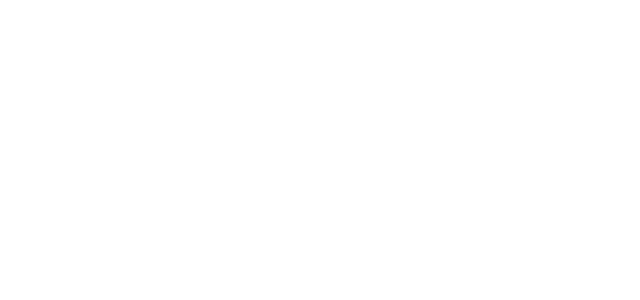
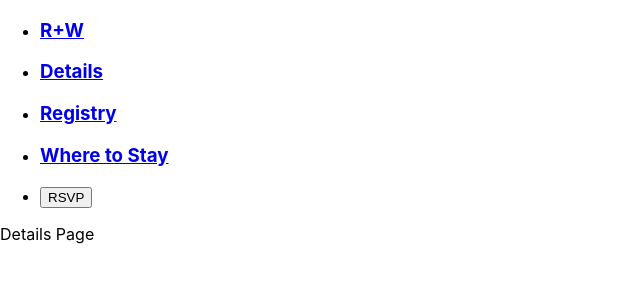
Before and after one commit to JGore99/will-and-robyn, a React (Create React App) app: page /details in a window 1280 px wide. Shown: the top 300 px of the page, without its empty margins (0-640 px from the left). Built offline with nearby package versions, Linux system fonts and the light colour scheme.

Commit message:
navbar and pages mapped out

```diff
--- a/src/App.jsx
+++ b/src/App.jsx
@@ -1,9 +1,22 @@
-import './App.css';
+import React from 'react'
+import { Routes, Route } from 'react-router-dom'
+import NavBar from './components/NavBar/NavBar'
+import Landing from './pages/Landing/Landing'
+import Details from './pages/Details/Details'
+import Registry from './pages/Registry/Registry'
+import Lodging from './pages/Lodging/Lodging'
+import './App.css'
 
 function App() {
   return (
     <main>
-      <></>
+      <NavBar />
+      <Routes>
+        <Route path='/' element={<Landing /> }/>
+        <Route path='/details' element={<Details /> }/>
+        <Route path='/registry' element={<Registry /> }/>
+        <Route path='/lodging' element={<Lodging /> }/>
+      </Routes>
     </main>
   );
 }
--- /dev/null
+++ b/src/components/NavBar/NavBar.jsx
@@ -0,0 +1,37 @@
+import React from "react"
+import { Link } from 'react-router-dom'
+import styles from './NavBar.module.css'
+
+const NavBar = () => {
+  return (
+    <ul>
+      <li>
+          <Link to='/' >
+            <h3 className={styles.navText} >R+W</h3>
+          </Link>
+      </li>
+      <li>
+          <Link to='/details' >
+            <h3 className={styles.navText} >Details</h3>
+          </Link>
+      </li>
+      <li>
+          <Link to='/registry' >
+            <h3 className={styles.navText} >Registry</h3>
+          </Link>
+      </li>
+      <li>
+          <Link to='/lodging' >
+            <h3 className={styles.navText} >Where to Stay</h3>
+          </Link>
+      </li>
+      <li>
+          <button>
+            RSVP
+          </button>
+      </li>
+    </ul>
+  )
+}
+
+export default NavBar
--- /dev/null
+++ b/src/pages/Details/Details.jsx
@@ -0,0 +1,11 @@
+import React from 'react'
+
+const Details = () => {
+  return (
+    <>
+      Details Page
+    </>
+  )
+}
+
+export default Details
--- /dev/null
+++ b/src/pages/Landing/Landing.jsx
@@ -0,0 +1,11 @@
+import React from 'react'
+
+const Landing = () => {
+  return (
+    <>
+      Landing Page
+    </>
+  )
+}
+
+export default Landing
--- /dev/null
+++ b/src/pages/Lodging/Lodging.jsx
@@ -0,0 +1,11 @@
+import React from 'react'
+
+const Lodging = () => {
+  return (
+    <>
+      Lodging Page
+    </>
+  )
+}
+
+export default Lodging
--- /dev/null
+++ b/src/pages/Registry/Registry.jsx
@@ -0,0 +1,11 @@
+import React from 'react'
+
+const Registry = () => {
+  return (
+    <>
+      Registry Page
+    </>
+  )
+}
+
+export default Registry
```
Also changed, not shown: src/components/NavBar/NavBar.module.css (added), src/pages/Details/Details.module.css (added), src/pages/Landing/Landing.module.css (added), src/pages/Lodging/Lodging.module.css (added), src/pages/Registry/Registry.module.css (added).
